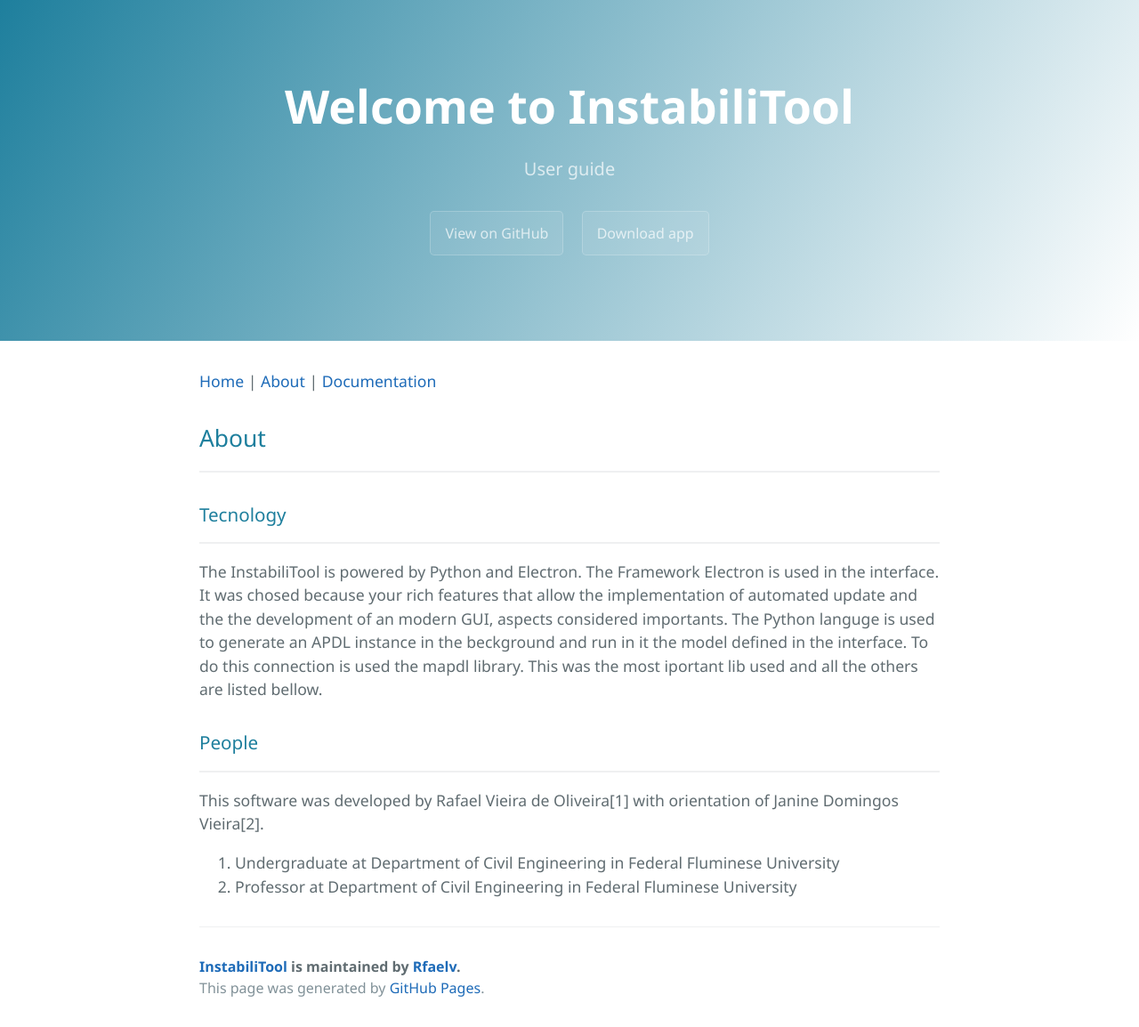
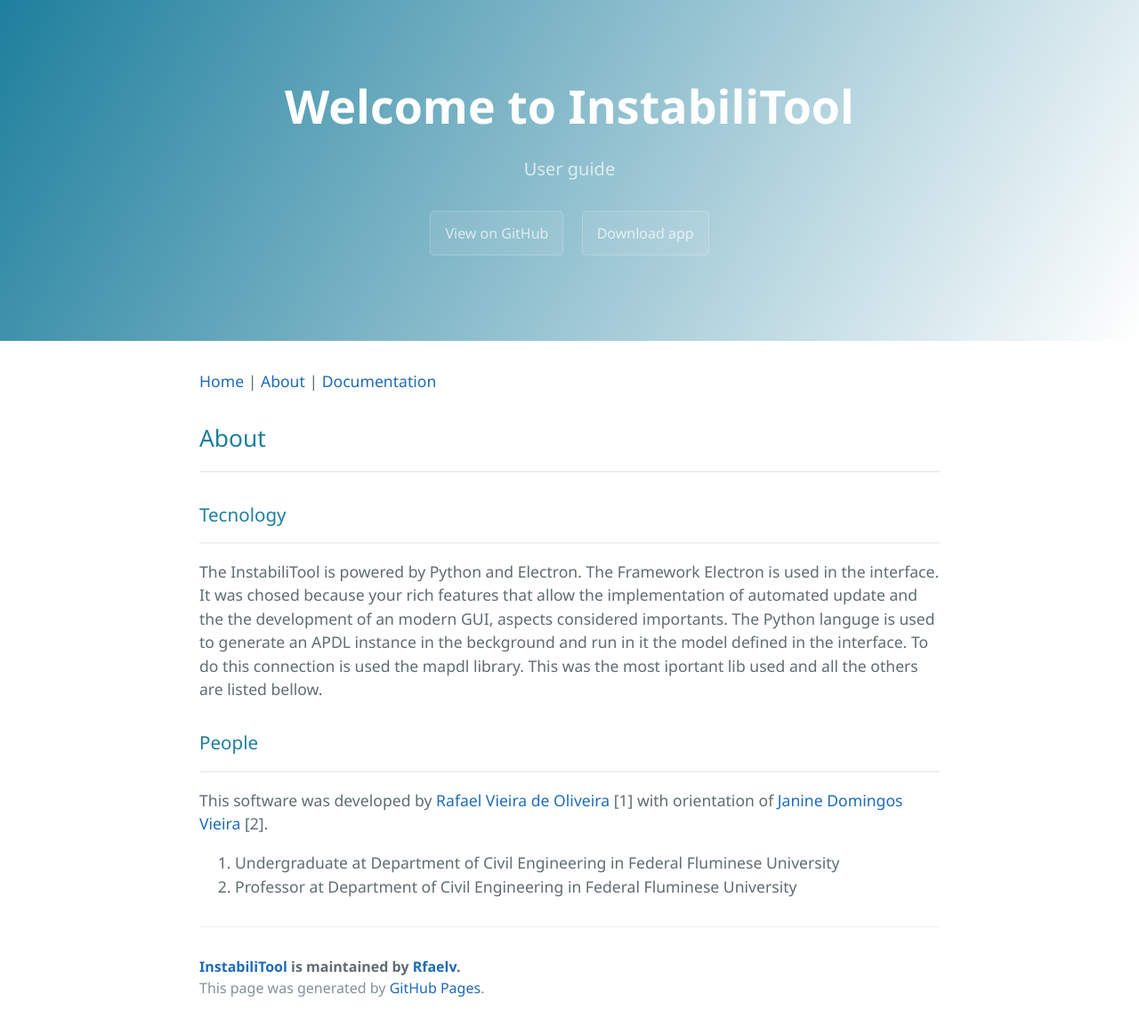
Before and after one commit to Rfaelv/InstabiliTool, a Jekyll site: the page built from about.md, in a window 1280 px wide. Shown: the whole page at 89% size. Built offline with Jekyll 4.4.1, drawn with Linux system fonts in a browser that asks for light colours; our own code applies the rules of GitHub Pages for plain Markdown files; part of the change alters nothing that is shown.

```diff
--- a/about.md
+++ b/about.md
@@ -8,6 +8,6 @@ The InstabiliTool is powered by Python and Electron. The Framework Electron is u
 
 ### People
 ---
-This software was developed by Rafael Vieira de Oliveira[1] with orientation of Janine Domingos Vieira[2].
+This software was developed by [Rafael Vieira de Oliveira](http://lattes.cnpq.br/1851035547350298) [1] with orientation of [Janine Domingos Vieira](http://lattes.cnpq.br/0355710321530328) [2].
 1. Undergraduate at Department of Civil Engineering in Federal Fluminese University
 2. Professor at Department of Civil Engineering in Federal Fluminese University
```
